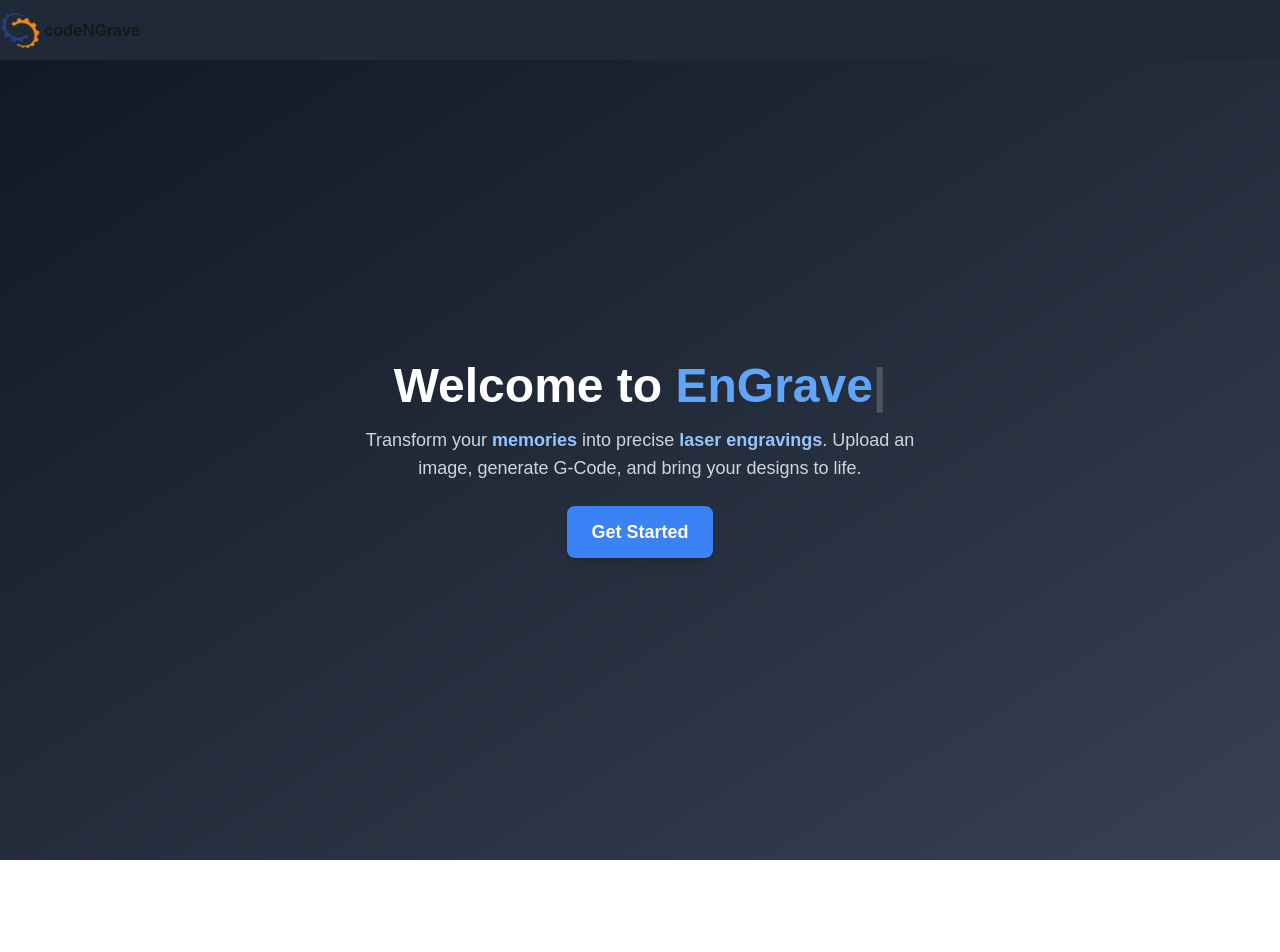
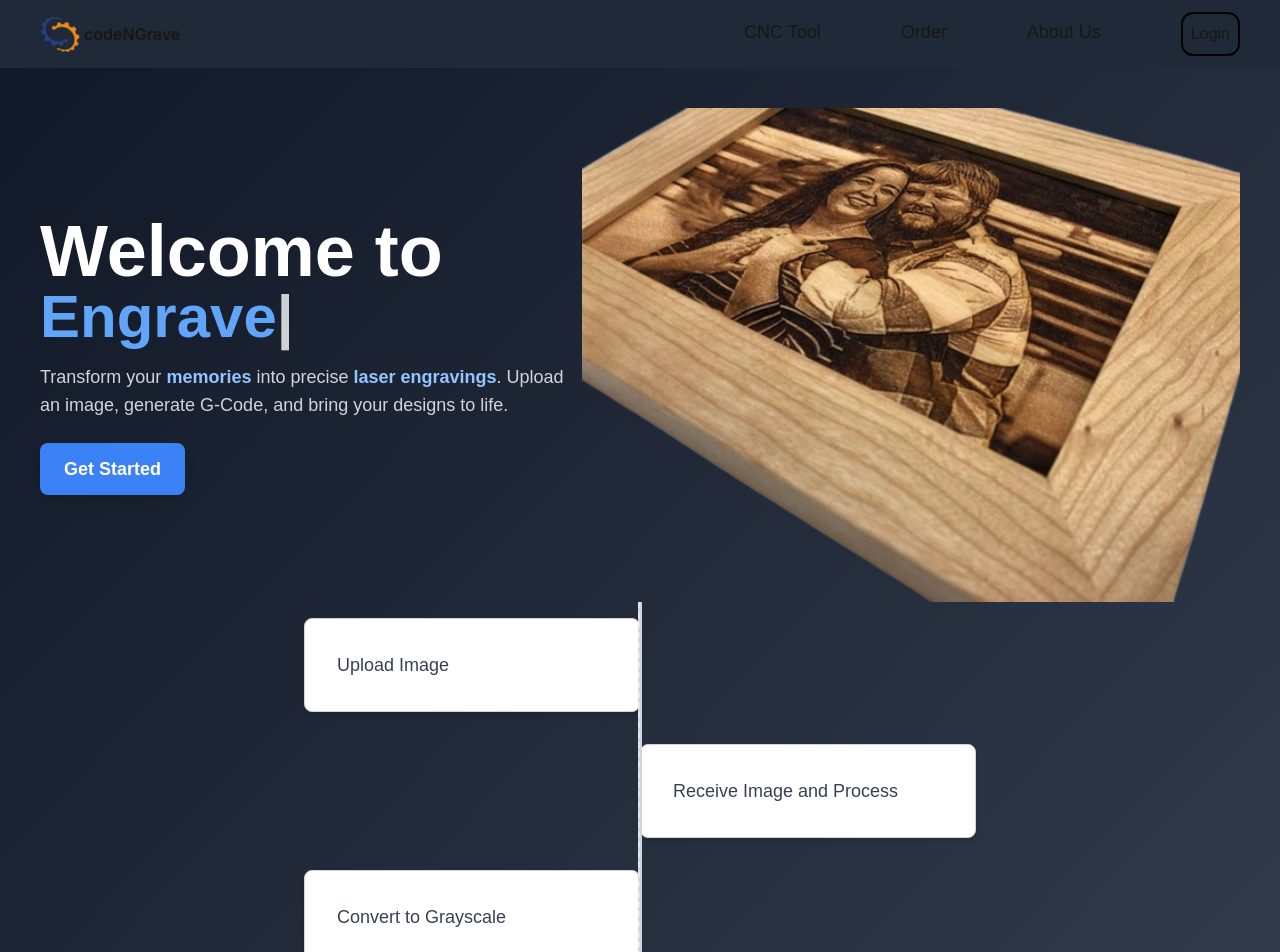
Before and after one commit to dheerajGits/CodeNgrave, a Next.js app in the folder client/: page / in a window 1280 px wide. Shown: the top 952 px of the page. Before the commit the page ends 860 px from the top, so only its background shows below. Built offline with nearby package versions, Linux system fonts and the light colour scheme.

Commit message:
add components in home page and add header

```diff
--- a/client/app/layout.tsx
+++ b/client/app/layout.tsx
@@ -1,6 +1,7 @@
 import type { Metadata } from "next";
 import { Geist, Geist_Mono } from "next/font/google";
 import "./globals.css";
+import Header from "@/components/Header";
 
 const geistSans = Geist({
   variable: "--font-geist-sans",
@@ -28,12 +29,7 @@ export default function RootLayout({
       <body
         className={`${geistSans.variable} ${geistMono.variable} antialiased`}
       >
-        <header className="bg-gray-800 w-full py-3">
-          <div className="flex flex-row items-center gap-1">
-            <img src="/logo.png" alt="" className="w-10" />
-            <p className="font-semibold font-inter">codeNGrave</p>
-          </div>
-        </header>
+        <Header />
         {children}
       </body>
     </html>
--- a/client/app/page.tsx
+++ b/client/app/page.tsx
@@ -1,22 +1,32 @@
 import GetStartedButton from "@/components/GetStartedButton";
 import ImageUploadModal from "@/components/ImageUploadModal";
 import TypedText from "@/components/TypedText";
+import WorkFlowOverview from "@/components/WorkFlowOverview";
 
 export default function Home() {
   return (
-    <div className="flex flex-col items-center justify-center min-h-screen bg-gradient-to-br from-gray-900 to-gray-700 text-white p-8 text-center">
-      <h1 className="text-5xl font-extrabold mb-4">
-        Welcome to{" "}
-        <TypedText texts={["Code", "and", "EnGrave", "CodeNGrave"]} />
+    <div className="flex flex-col items-center justify-center min-h-screen bg-gradient-to-br from-gray-900 to-gray-700 text-white w-full pt-10">
+      <div className="flex flex-row items-center justify-between px-10 w-full">
+        <div className="flex flex-col items-start justify-center">
+          {" "}
+          <h1 className="text-6xl font-extrabold mb-4">
+            <b className="text-7xl">Welcome to</b> <br />
+            <TypedText texts={["Code", "and", "Engrave", "CodeNGrave"]} />
           </h1>
           <p className="text-lg text-gray-300 max-w-xl">
             Transform your{" "}
             <span className="text-blue-300 font-semibold">memories</span> into
             precise{" "}
-        <span className="text-blue-300 font-semibold">laser engravings</span>.
-        Upload an image, generate G-Code, and bring your designs to life.
+            <span className="text-blue-300 font-semibold">
+              laser engravings
+            </span>
+            . Upload an image, generate G-Code, and bring your designs to life.
           </p>
           <GetStartedButton />{" "}
         </div>
+        <img src="/engraving.png" width={700} alt="" />
+      </div>
+      <WorkFlowOverview />
+    </div>
   );
 }
--- a/client/components/Header.tsx
+++ b/client/components/Header.tsx
@@ -0,0 +1,31 @@
+import React from "react";
+
+const tabs: { name: string; link: string }[] = [
+  { name: "CNC Tool", link: "/image-to-cnc-convertor" },
+  { name: "Order", link: "/place-order" },
+  { name: "About Us", link: "/about-us" },
+];
+export default function Header() {
+  return (
+    <header className="bg-gray-800 w-full py-3 flex flex-row items-center justify-between px-10">
+      <div className="flex flex-row items-center gap-1 hover:cursor-pointer ">
+        <img src="/logo.png" alt="" className="w-10" />
+        <p className="font-semibold font-inter">codeNGrave</p>
+      </div>
+
+      <div className="flex flex-row items-center justify-center gap-20">
+        {tabs.map((tab) => {
+          return (
+            <a
+              href={tab.link}
+              className=" text-lg relative pb-1 after:absolute after:inset-x-0 after:bottom-0 after:h-[2px] after:bg-current after:scale-x-0 after:transition hover:after:scale-x-100"
+            >
+              {tab.name}
+            </a>
+          );
+        })}
+        <button className="p-2 border-2 border-black rounded-xl">Login</button>
+      </div>
+    </header>
+  );
+}
--- a/client/components/ImageUpload.tsx
+++ b/client/components/ImageUpload.tsx
@@ -1,4 +1,5 @@
 "use client";
+import axios from "axios";
 import { useState } from "react";
 
 const ImageUpload = ({ isModal }: { isModal: boolean }) => {
@@ -49,15 +50,17 @@ const ImageUpload = ({ isModal }: { isModal: boolean }) => {
 
     const formData = new FormData();
     formData.append("image", selectedFile);
-
     try {
-      const response = await fetch("YOUR_LAMBDA_ENDPOINT_URL", {
-        method: "POST",
-        body: formData,
-      });
-
-      const result = await response.text();
-      setResponseMessage(result);
+      const response = await axios.post(
+        "http://localhost:3030/hello",
+        formData,
+        {
+          headers: {
+            "Content-Type": "multipart/form-data",
+          },
+        }
+      );
+      setResponseMessage("hello");
     } catch (error) {
       console.error("Upload failed:", error);
       setResponseMessage("Upload failed. Please try again.");
--- /dev/null
+++ b/client/components/WorkFlowOverview.tsx
@@ -0,0 +1,78 @@
+"use client";
+import { useState } from "react";
+
+const steps = [
+  "Upload Image",
+  "Receive Image and Process",
+  "Convert to Grayscale",
+  "Resize According to Work Dimensions",
+  "Generate CNC Code",
+  "Start Engraving Process",
+];
+
+function Card({
+  className,
+  children,
+}: {
+  className: string;
+  children: React.ReactNode;
+}) {
+  return (
+    <div
+      className={`rounded-lg shadow-md bg-white p-4 border border-gray-300 ${className}`}
+    >
+      {children}
+    </div>
+  );
+}
+
+function CardContent({
+  className,
+  children,
+}: {
+  className?: string;
+  children: React.ReactNode;
+}) {
+  return <div className={`p-4 ${className}`}>{children}</div>;
+}
+
+function Button({
+  className,
+  children,
+  onClick,
+}: {
+  className?: string;
+  children: React.ReactNode;
+  onClick: () => void;
+}) {
+  return (
+    <button
+      onClick={onClick}
+      className={`px-6 py-2 bg-blue-500 text-white rounded-md shadow-md hover:bg-blue-600 transition ${className}`}
+    >
+      {children}
+    </button>
+  );
+}
+
+export default function CNCEngravingSteps() {
+  return (
+    <div className="relative w-full max-w-2xl mx-auto flex flex-col items-center">
+      <div className="absolute top-0 bottom-0 w-1 bg-gray-300 left-1/2 transform -translate-x-1/2 border-dashed border-l-2"></div>
+      {steps.map((step, index) => (
+        <div
+          key={index}
+          className={`flex w-full items-center my-4 ${
+            index % 2 === 0 ? "justify-start" : "justify-end"
+          }`}
+        >
+          <Card className="w-1/2">
+            <CardContent>
+              <p className="text-lg font-medium text-gray-700">{step}</p>
+            </CardContent>
+          </Card>
+        </div>
+      ))}
+    </div>
+  );
+}
--- a/client/package.json
+++ b/client/package.json
@@ -10,6 +10,7 @@
   },
   "dependencies": {
     "@headlessui/react": "^2.2.0",
+    "axios": "^1.8.3",
     "next": "15.1.2",
     "react": "^19.0.0",
     "react-dom": "^19.0.0",
```
Also changed, not shown: client/public/engraving.png (added), 1 other file (tests, documents, lock files or other folders). Lines whose indentation alone changed are shown as unchanged.
